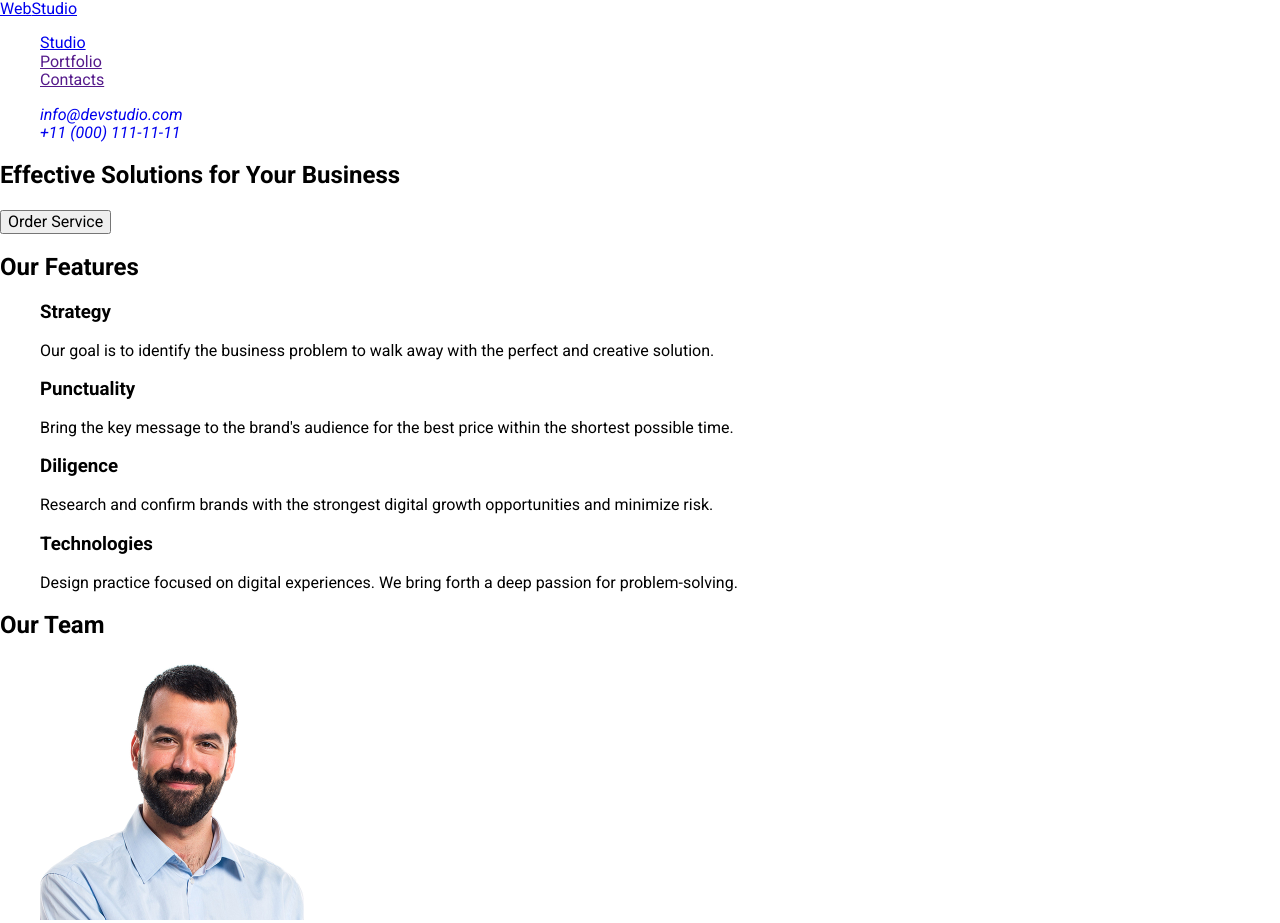
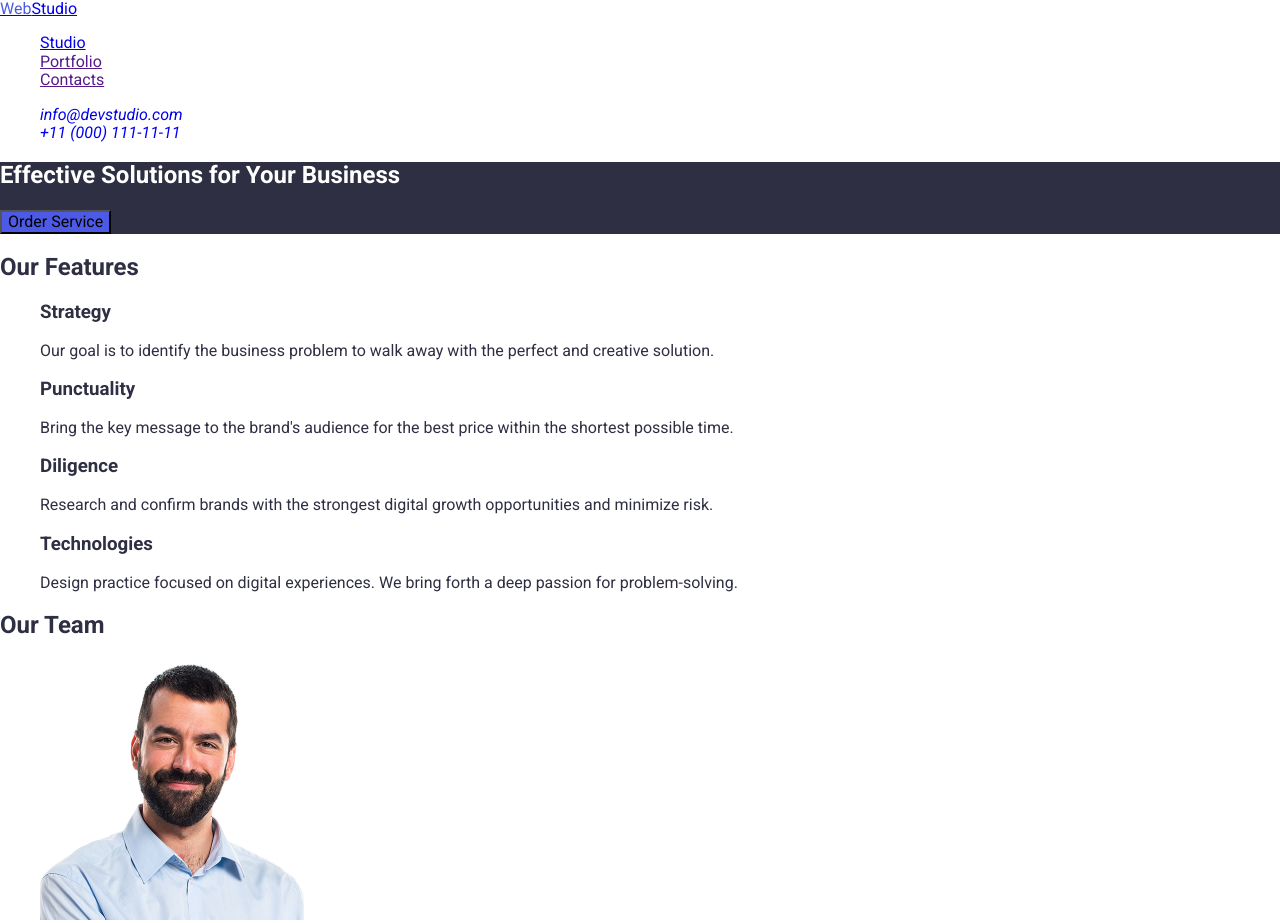
Before and after one commit to MarynBiriukova/goit-markup-hw-02, a plain HTML site: page index.html in a window 1280 px wide. Shown: the top 923 px of the page. Drawn offline with nearby package versions, Linux system fonts and the light colour scheme.

Commit message:
change both files

```diff
--- a/css/styles.css
+++ b/css/styles.css
@@ -1,6 +1,6 @@
 body {
     font-family: "Roboto", sans-serif;
-    color: NAVY BLUE;
+    color: #2E2F42;
     background-color: #ffffff;
 }
 
@@ -8,11 +8,23 @@ ul {
     list-style-type: none;
 }
 
+.hero
+{
+    background-color: #2E2F42;
+    color: white;
+}
+
+.order-button
+{
+    background-color: #4D5AE5;
+
+}
+
 .link {
     text-decoration: none;
 }
 .accent {
-    color: IRIS;
+    color: #4D5AE5;
 }
 
 .order-button{
--- a/index.html
+++ b/index.html
@@ -32,7 +32,7 @@
     </address>
 </header>
 <main>
-<section>
+<section class="hero">
    <h1>Effective Solutions
 for Your Business</h1>
 <button type="button" class="order-button">Order Service</button>
```
